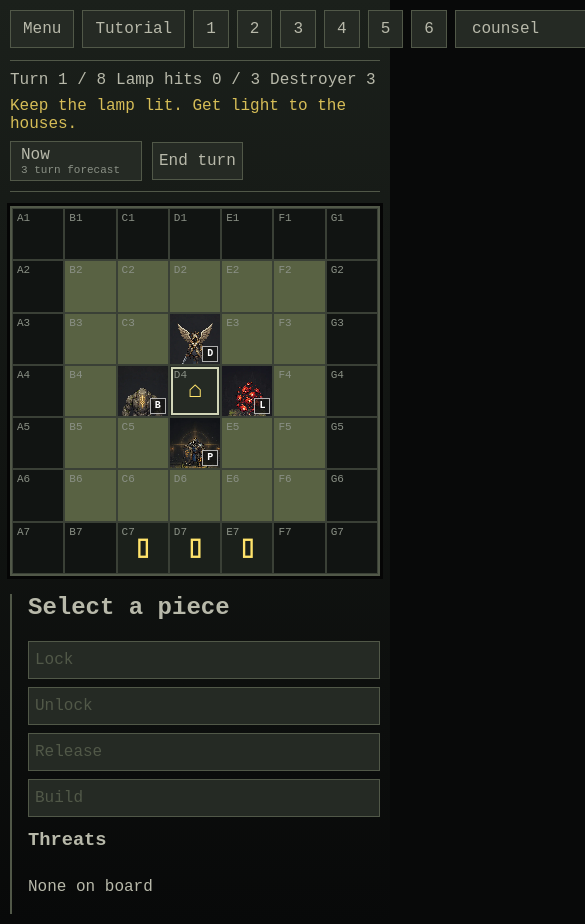
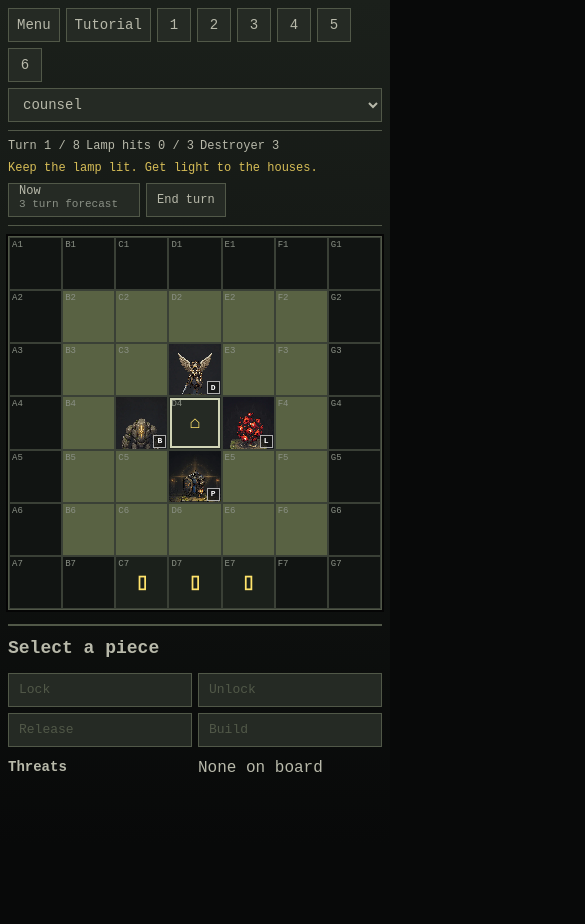
Before and after one commit to NipuniThakshila2000/city-on-a-hill, a React (Vite) app: page / in a window 390 px wide. Both pictures are taken after a click on the button "CONTINUE". Shown: the top 924 px of the page, 585 px wide, since content can reach past the window. After the commit the page ends 844 px from the top, so only its background shows below. Built offline with nearby package versions, Linux system fonts and the light colour scheme.

Commit message:
Improve responsive gameplay layout

```diff
--- a/src/App.module.css
+++ b/src/App.module.css
@@ -12,6 +12,7 @@
   align-items: start;
   max-width: 980px;
   margin: 0 auto;
+  min-width: 0;
 }
 
 .levels {
@@ -20,6 +21,7 @@
   display: flex;
   gap: 8px;
   align-items: center;
+  flex-wrap: wrap;
 }
 
 .levels button,
@@ -45,5 +47,38 @@
 
   .table {
     grid-template-columns: 1fr;
+    gap: 14px;
+    justify-items: center;
+    max-width: 620px;
+  }
+
+  .levels {
+    gap: 6px;
+  }
+
+  .levels button,
+  .levels select {
+    min-height: 34px;
+    padding: 0 10px;
+    font-size: 14px;
   }
 }
+
+@media (max-width: 420px) {
+  .app {
+    padding: 8px;
+  }
+
+  .levels {
+    margin-bottom: 8px;
+  }
+
+  .levels button {
+    min-width: 34px;
+    padding: 0 8px;
+  }
+
+  .levels select {
+    width: 100%;
+  }
+}
--- a/src/ui/ActionPanel.module.css
+++ b/src/ui/ActionPanel.module.css
@@ -2,6 +2,7 @@
   border-left: 2px solid var(--c-grid-2);
   padding-left: 16px;
   min-height: 320px;
+  min-width: 0;
 }
 
 .panel h2,
@@ -20,14 +21,53 @@
 .actions button,
 .threats button {
   min-height: 38px;
+  padding: 0 10px;
   border: 1px solid var(--c-grid-2);
   background: var(--c-panel-2);
   color: var(--c-grey-2);
   border-radius: 0;
   text-align: left;
+  overflow-wrap: anywhere;
 }
 
 .actions button:disabled,
 .threats button:disabled {
   color: var(--c-grid-2);
 }
+
+@media (max-width: 760px) {
+  .panel {
+    width: 100%;
+    border-left: 0;
+    border-top: 2px solid var(--c-grid-2);
+    padding: 12px 0 0;
+    min-height: 0;
+  }
+
+  .actions,
+  .threats {
+    grid-template-columns: repeat(2, minmax(0, 1fr));
+  }
+}
+
+@media (max-width: 420px) {
+  .panel h2 {
+    font-size: 18px;
+  }
+
+  .panel h3,
+  .panel p {
+    font-size: 14px;
+  }
+
+  .actions,
+  .threats {
+    gap: 6px;
+  }
+
+  .actions button,
+  .threats button {
+    min-height: 34px;
+    font-size: 13px;
+  }
+}
--- a/src/ui/Board.module.css
+++ b/src/ui/Board.module.css
@@ -1,5 +1,6 @@
 .board {
-  width: min(100%, 620px);
+  width: min(100%, 620px, calc(100vh - 190px));
+  min-width: 0;
   aspect-ratio: 1;
   display: grid;
   grid-template-columns: repeat(7, 1fr);
@@ -7,3 +8,17 @@
   background: var(--c-grid);
   box-shadow: 0 0 0 3px var(--c-shadow);
 }
+
+@media (max-width: 760px) {
+  .board {
+    width: min(100%, 620px, calc(100vh - 255px));
+  }
+}
+
+@media (max-width: 420px) {
+  .board {
+    width: min(100%, calc(100vh - 285px));
+    border-width: 1px;
+    box-shadow: 0 0 0 2px var(--c-shadow);
+  }
+}
--- a/src/ui/Piece.module.css
+++ b/src/ui/Piece.module.css
@@ -42,3 +42,18 @@
 .acted {
   opacity: 0.6;
 }
+
+@media (max-width: 520px) {
+  .image {
+    width: 112%;
+    height: 112%;
+  }
+
+  .label {
+    right: 1px;
+    bottom: 1px;
+    min-width: 13px;
+    height: 13px;
+    font-size: 8px;
+  }
+}
--- a/src/ui/Square.module.css
+++ b/src/ui/Square.module.css
@@ -217,3 +217,59 @@
     transform: scale(1.45) rotate(10deg);
   }
 }
+
+@media (max-width: 520px) {
+  .coord {
+    top: 2px;
+    left: 2px;
+    font-size: 9px;
+  }
+
+  .marker,
+  .lock,
+  .corner,
+  .threat,
+  .forecast {
+    font-size: 18px;
+  }
+
+  .forecast {
+    inset: 7px;
+    border-width: 1px;
+  }
+
+  .soil {
+    right: 2px;
+    bottom: 2px;
+    font-size: 8px;
+  }
+
+  .effect {
+    inset: 6%;
+  }
+
+  .block,
+  .release,
+  .build,
+  .prepare {
+    border-width: 3px;
+  }
+}
+
+@media (max-width: 360px) {
+  .coord {
+    font-size: 8px;
+  }
+
+  .marker,
+  .lock,
+  .corner,
+  .threat,
+  .forecast {
+    font-size: 16px;
+  }
+
+  .soil {
+    display: none;
+  }
+}
--- a/src/ui/TurnBar.module.css
+++ b/src/ui/TurnBar.module.css
@@ -27,8 +27,39 @@
 
 .actions button {
   min-height: 38px;
+  padding: 0 10px;
   border: 1px solid var(--c-grid-2);
   background: var(--c-panel-2);
   color: var(--c-grey-2);
   border-radius: 0;
 }
+
+@media (max-width: 760px) {
+  .bar {
+    margin-bottom: 10px;
+    padding: 8px 0;
+  }
+
+  .bar div:first-child,
+  .actions {
+    gap: 6px;
+  }
+
+  .bar span,
+  .bar p,
+  .actions button {
+    font-size: 14px;
+  }
+
+  .actions button {
+    min-height: 34px;
+  }
+}
+
+@media (max-width: 420px) {
+  .bar span,
+  .bar p,
+  .actions button {
+    font-size: 12px;
+  }
+}
```
